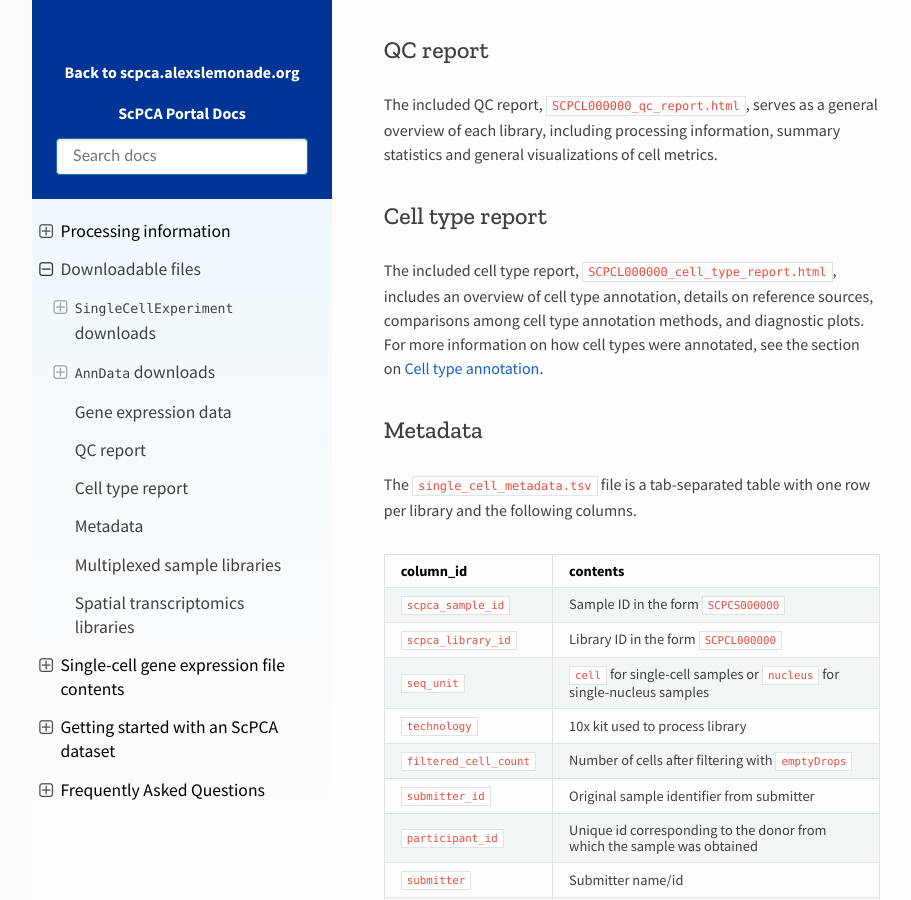
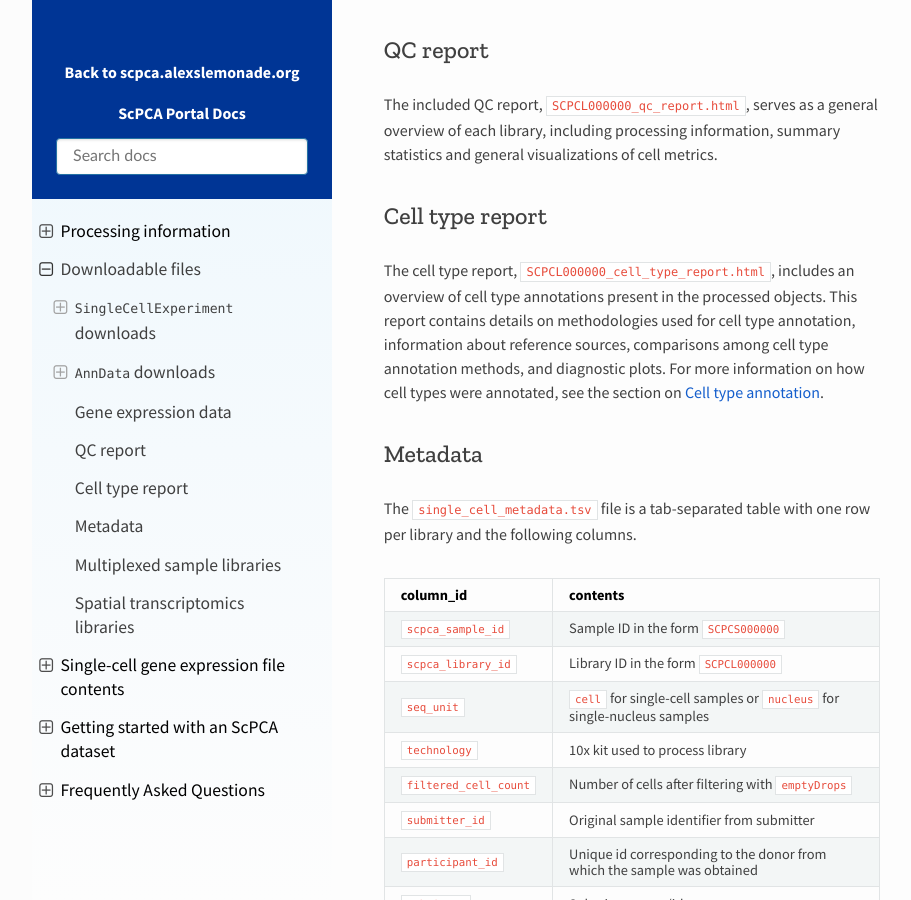
Before and after one commit to DongzeHE/scpca-docs, a Sphinx documentation site: the page built from docs/download_files.md, in a window 1280 px wide and 900 px high, scrolled down 5960 px. Shown: the whole window, without its empty margins (158-1069 px from the left). Built offline with Sphinx 7.4.7 and the Read the Docs theme 2.0.0, drawn with Linux system fonts in a browser that asks for light colours.

Commit message:
some rewording of report description

```diff
--- a/docs/download_files.md
+++ b/docs/download_files.md
@@ -78,7 +78,8 @@ The included QC report, `SCPCL000000_qc_report.html`, serves as a general overvi
 
 ## Cell type report
 
-The included cell type report, `SCPCL000000_cell_type_report.html`, includes an overview of cell type annotation, details on reference sources, comparisons among cell type annotation methods, and diagnostic plots.
+The cell type report, `SCPCL000000_cell_type_report.html`, includes an overview of cell type annotations present in the processed objects.
+This report contains details on methodologies used for cell type annotation, information about reference sources, comparisons among cell type annotation methods, and diagnostic plots.
 For more information on how cell types were annotated, see the section on {ref}`Cell type annotation <processing_information:cell type annotation>`.
 
 ## Metadata
```
